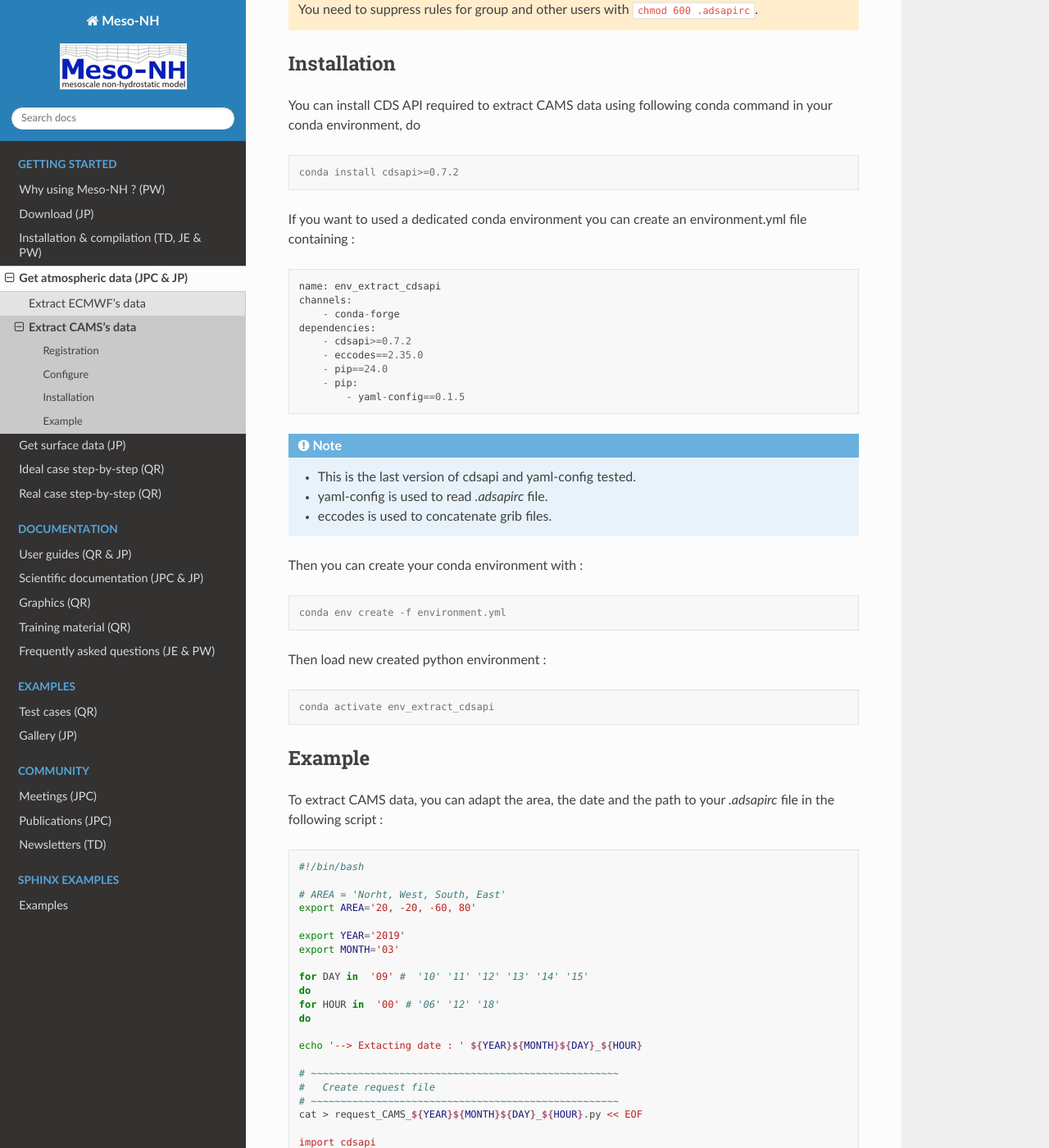
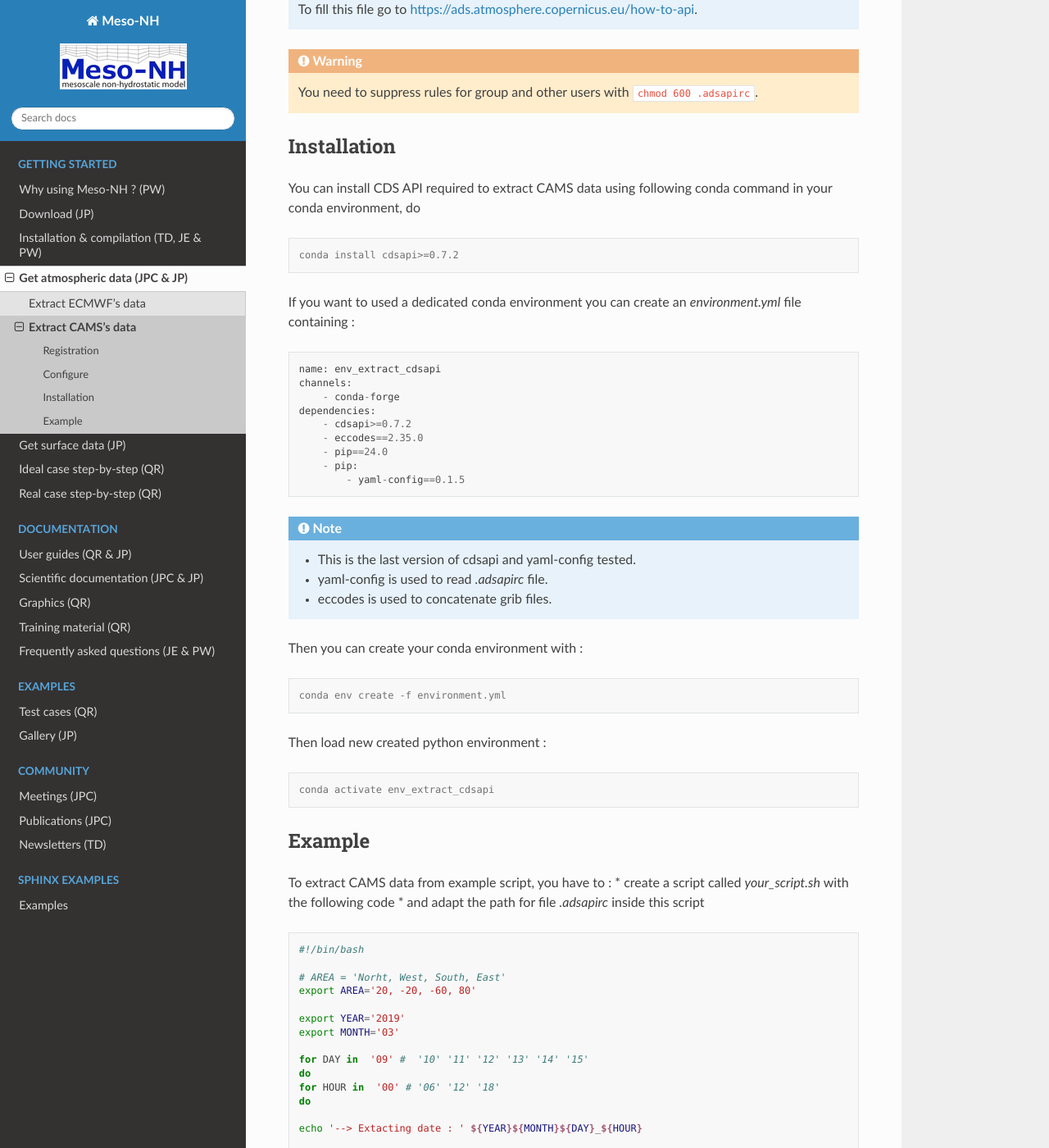
Before and after one commit to JorisPianezze/mesonh_beta_test_guide, a Sphinx documentation site: the page built from docs/source/getting_started/extract_cams_data/extract_cams_data.rst, in a window 1280 px wide and 1400 px high, scrolled down 838 px. Shown: the whole window at 82% size. Built offline with Sphinx 7.4.7 and the Read the Docs theme 3.1.0, drawn with Linux system fonts in a browser that asks for light colours; some of the changed text lies outside the part shown.

Commit message:
Update extract_cams_data.rst

```diff
--- a/docs/source/getting_started/extract_cams_data/extract_cams_data.rst
+++ b/docs/source/getting_started/extract_cams_data/extract_cams_data.rst
@@ -44,7 +48,7 @@
 
    conda install cdsapi>=0.7.2
 
-If you want to used a dedicated conda environment you can create an environment.yml file containing :
+If you want to used a dedicated conda environment you can create an `environment.yml` file containing :
 
 .. code-block:: python
 
@@ -80,7 +84,9 @@
 Example
 --------------------------------------------
 
-To extract CAMS data, you can adapt the area, the date and the path to your `.adsapirc` file in the following script :
+To extract CAMS data from example script, you have to :
+* create a script called `your_script.sh` with the following code
+* and adapt the path for file `.adsapirc` inside this script
 
 .. code-block:: bash
 
@@ -194,4 +200,5 @@
 
 .. note::
 
-   At the end of the extraction you need to have files called CAMS_${YEAR}${MONTH}${DAY}_${HOUR}.nc !
+   * At the end of the extraction you need to have files called `CAMS_${YEAR}${MONTH}${DAY}_${HOUR}.nc` !
+   * Once the example script works, you can adapt the area and the date to your case.
```
Also changed, not shown: other parts of docs/source/getting_started/extract_cams_data/extract_cams_data.rst (+4 -0 lines).
